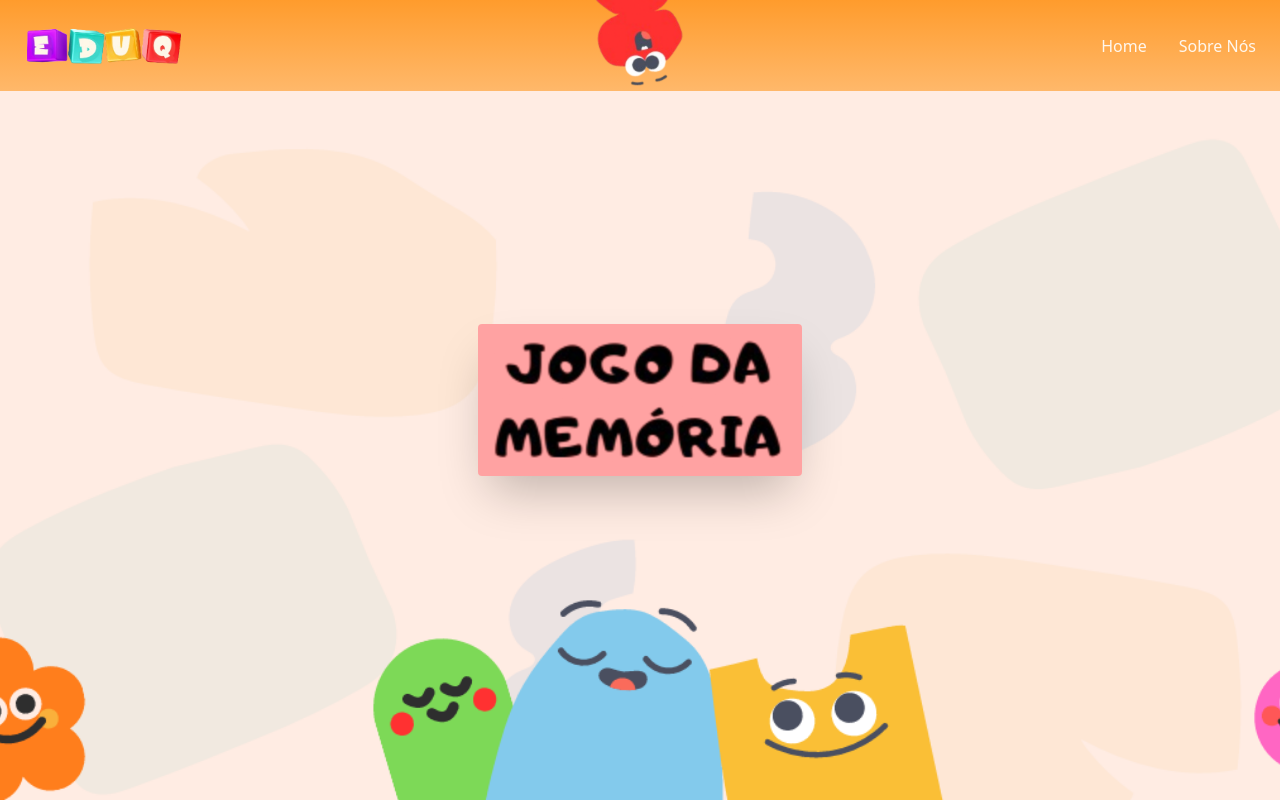
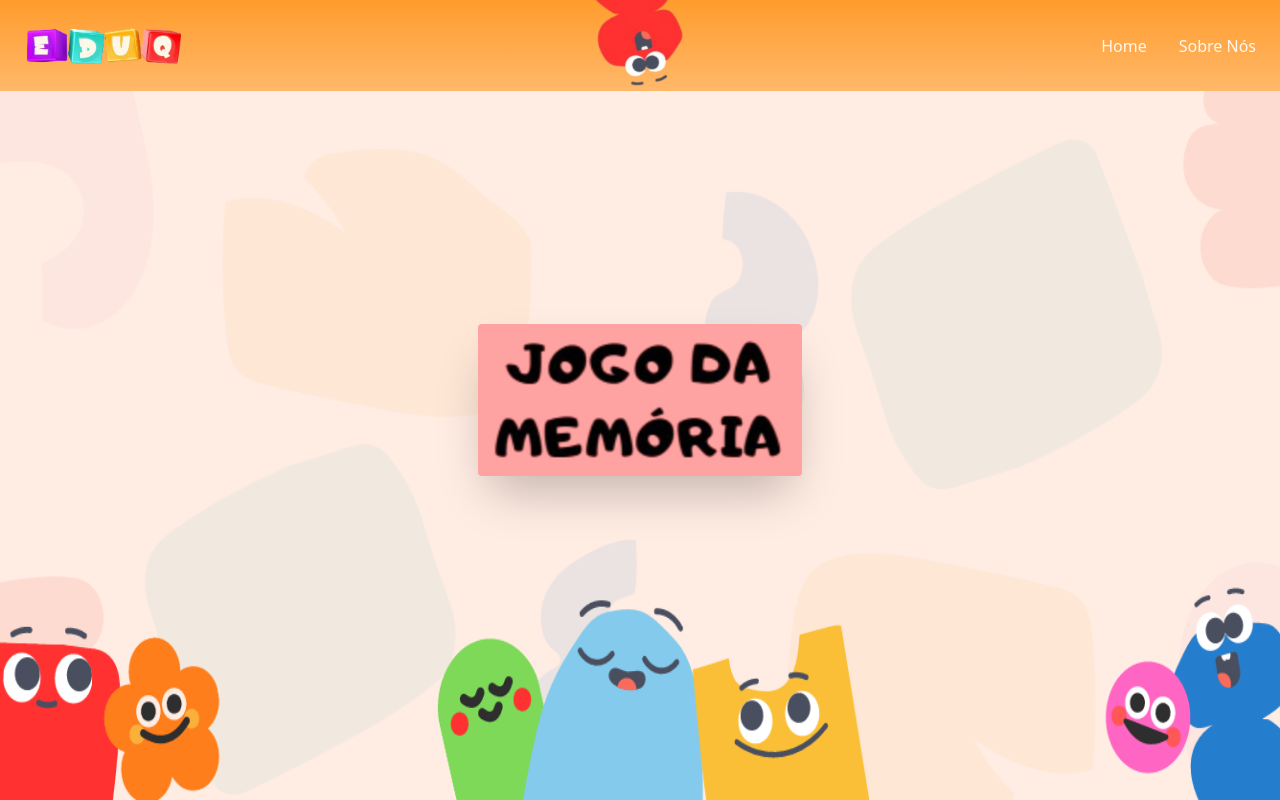
Before and after one commit to sergio088/EDUQ---Play-and-Learn, a Next.js app: page /home in a window 1280 px wide. Built offline with nearby package versions, Linux system fonts and the light colour scheme.

Commit message:
arrumando otimizaçao

```diff
--- a/src/app/home/jogo-da-memoria/page.tsx
+++ b/src/app/home/jogo-da-memoria/page.tsx
@@ -25,11 +25,14 @@ export default function HomeGame() {
   return (
     <div className="flex flex-col items-center min-h-screen">
       {/* BG-Image */}
-      <img
+      <Image
         src="/bg_cleanup.png"
-        alt="bg"
+        alt="fundo"
+        fill
+        priority
         className="fixed top-0 left-0 w-full h-full -z-10 bg-cover bg-no-repeat bg-center"
       />
+
       {/* SECTION 2 - SELEÇÃO DE IDADE */}
       <section
         id="idade"
@@ -42,6 +45,7 @@ export default function HomeGame() {
             alt="menino pergunta idade"
             width={500}
             height={300}
+            priority
             className="order-1 sm:order-1 w-72 sm:w-[500px]"
           />
 
@@ -94,6 +98,7 @@ export default function HomeGame() {
             alt="menino pergunta qual jogo"
             width={500}
             height={300}
+            priority
             className="order-1 sm:order-2 w-72 sm:w-[500px]"
           />
         </div>
--- a/src/app/home/page.tsx
+++ b/src/app/home/page.tsx
@@ -6,7 +6,14 @@ export default function HomeGame() {
   return (
     <div className="flex flex-col items-center min-h-screen">
       {/* SECTION 1 - TÍTULO */}
-      <div className="fixed top-0 left-0 w-full h-full -z-10 bg-[url('/bg_home.png')] bg-cover bg-no-repeat bg-center" />
+
+      <Image
+        src="/bg_home.png"
+        alt="fundo"
+        fill
+        priority
+        className="fixed top-0 left-0 w-full h-full -z-10 bg-cover bg-no-repeat bg-center"
+      />
 
       <section className="flex justify-center items-center h-screen">
         <div className="bg-red-300 p-3 shadow-2xl rounded">
@@ -16,6 +23,7 @@ export default function HomeGame() {
               alt="titulo Jogo da Memoria"
               width={300}
               height={100}
+              priority
             />
           </Link>
         </div>
```
